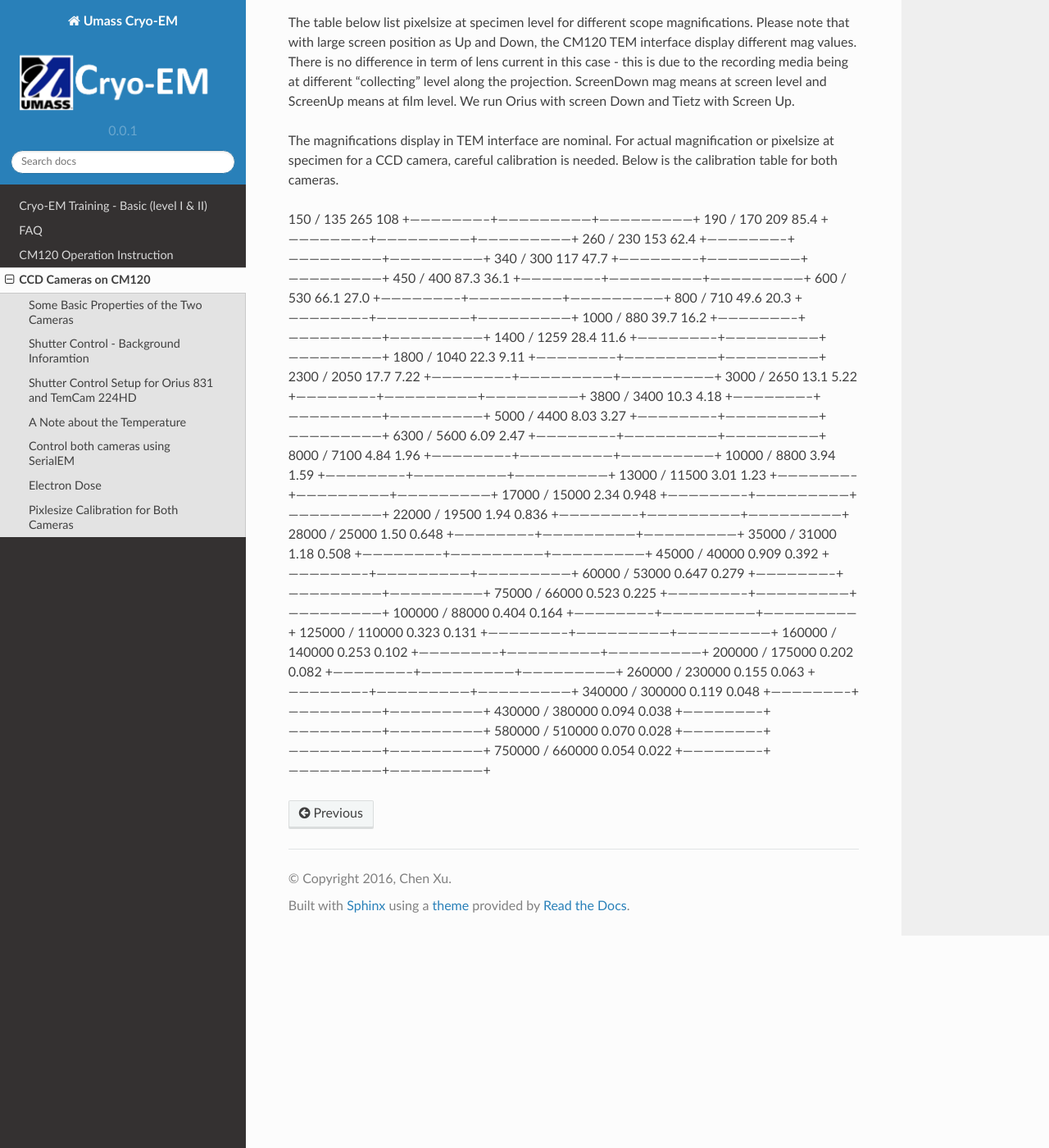
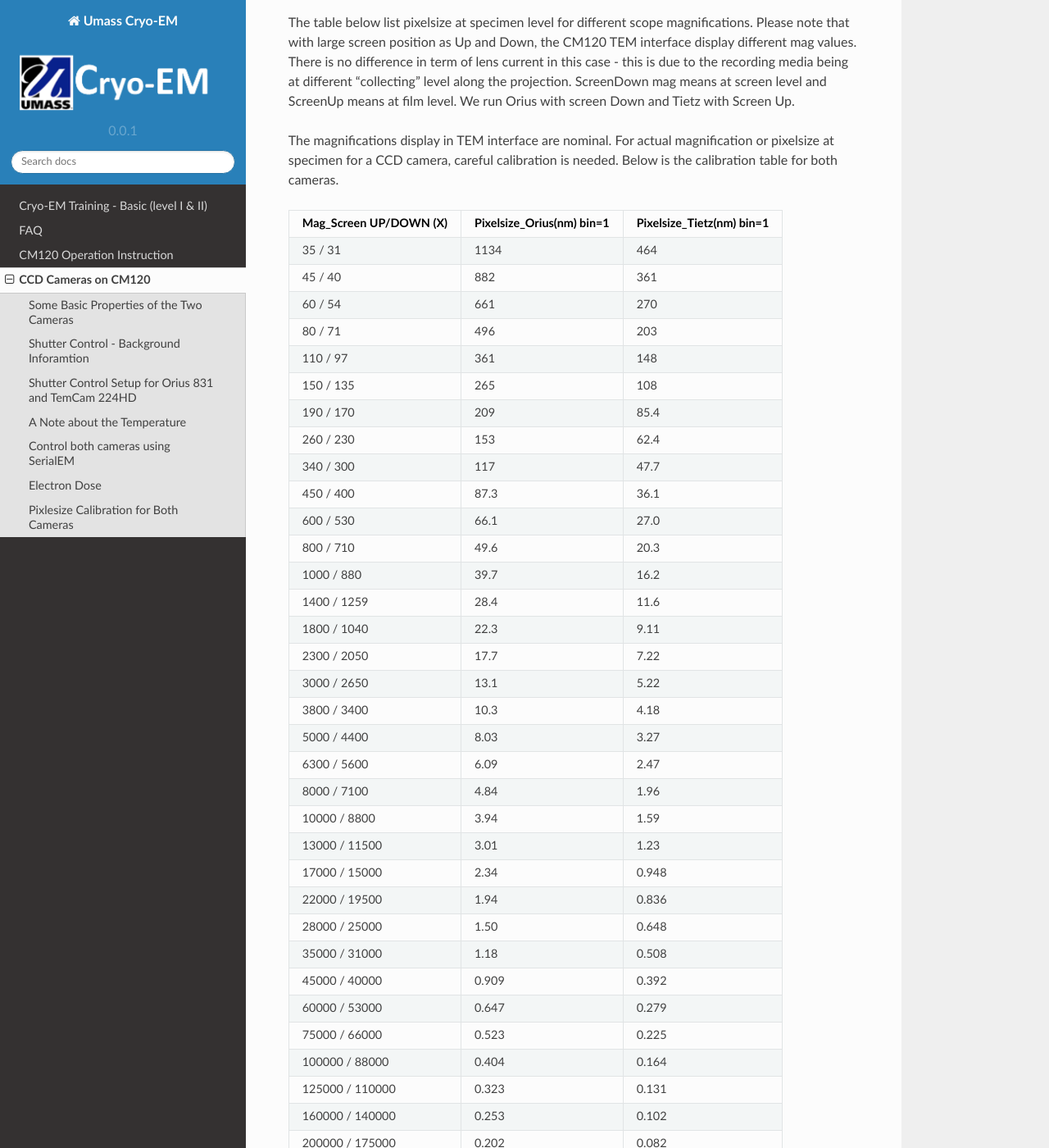
Before and after one commit to xuchen66/sphinx-emdocs, a Sphinx documentation site: the page built from source/ccds_cm120.rst, in a window 1280 px wide and 1400 px high, scrolled down 5932 px. Shown: the whole window at 82% size. Built offline with Sphinx 7.4.7 and the Read the Docs theme 2.0.0, drawn with Linux system fonts in a browser that asks for light colours; pages that are not in the unit, such as notebooks, are missing from menus; some of the changed text lies outside the part shown.

Commit message:
Update ccds_cm120.rst

```diff
--- a/source/ccds_cm120.rst
+++ b/source/ccds_cm120.rst
@@ -158,80 +158,79 @@
 +=======================+===========================+===========================+
 |35 / 31                | 1134                      | 464                       |
 +-----------------------+---------------------------+---------------------------+
-|45 / 40                |	882                       | 361                       |
+|45 / 40                | 882                       | 361                       |
 +-----------------------+---------------------------+---------------------------+
 |60 / 54                | 661                       | 270                       |
 +-----------------------+---------------------------+---------------------------+
-|80 / 71                | 496                       |	203                       |
+|80 / 71                | 496                       | 203                       |
 +-----------------------+---------------------------+---------------------------+
-|110 / 97               |361                        | 148                       |
+|110 / 97               | 361                       | 148                       |
 +-----------------------+---------------------------+---------------------------+
-
-150 / 135	265	108
+|150 / 135              | 265                       | 108                       |
 +-----------------------+---------------------------+---------------------------+
-190 / 170	209	85.4
+|190 / 170              | 209                       | 85.4                      |
 +-----------------------+---------------------------+---------------------------+
-260 / 230	153	62.4
+|260 / 230              | 153                       | 62.4                      |
 +-----------------------+---------------------------+---------------------------+
-340 / 300	117	47.7
+|340 / 300              | 117                       | 47.7                      |
 +-----------------------+---------------------------+---------------------------+
-450 / 400	87.3	36.1
+|450 / 400              | 87.3                      | 36.1                      |
 +-----------------------+---------------------------+---------------------------+
-600 / 530	66.1	27.0
+|600 / 530              | 66.1                      | 27.0                      |
 +-----------------------+---------------------------+---------------------------+
-800 / 710	49.6	20.3
+|800 / 710              | 49.6                      | 20.3                      |
 +-----------------------+---------------------------+---------------------------+
-1000 / 880	39.7	16.2
+|1000 / 880             | 39.7                      | 16.2                      |
 +-----------------------+---------------------------+---------------------------+
-1400 / 1259	28.4	11.6
+|1400 / 1259            | 28.4                      | 11.6                      |
 +-----------------------+---------------------------+---------------------------+
-1800 / 1040	22.3	9.11
+|1800 / 1040            | 22.3                      | 9.11                      |
 +-----------------------+---------------------------+---------------------------+
-2300 / 2050	17.7	7.22
+|2300 / 2050            | 17.7                      | 7.22                      |
 +-----------------------+---------------------------+---------------------------+
-3000 / 2650	13.1	5.22
+|3000 / 2650            | 13.1                      | 5.22                      |
 +-----------------------+---------------------------+---------------------------+
-3800 / 3400	10.3	4.18
+|3800 / 3400            | 10.3                      | 4.18                      |
 +-----------------------+---------------------------+---------------------------+
-5000 / 4400	8.03	3.27
+|5000 / 4400            | 8.03                      | 3.27                      |
 +-----------------------+---------------------------+---------------------------+
-6300 / 5600	6.09	2.47
+|6300 / 5600            | 6.09                      | 2.47                      |
 +-----------------------+---------------------------+---------------------------+
-8000 / 7100	4.84	1.96
+|8000 / 7100            | 4.84                      | 1.96                      |
 +-----------------------+---------------------------+---------------------------+
-10000 / 8800	3.94	1.59
+|10000 / 8800           | 3.94                      | 1.59                      |
 +-----------------------+---------------------------+---------------------------+
-13000 / 11500	3.01	1.23
+|13000 / 11500          | 3.01                      | 1.23                      |
 +-----------------------+---------------------------+---------------------------+
-17000 / 15000	2.34	0.948
+|17000 / 15000          | 2.34                      | 0.948                     |
 +-----------------------+---------------------------+---------------------------+
-22000 / 19500	1.94	0.836
+|22000 / 19500          | 1.94                      | 0.836                     |
 +-----------------------+---------------------------+---------------------------+
-28000 / 25000	1.50	0.648
+|28000 / 25000          | 1.50                      | 0.648                     |
 +-----------------------+---------------------------+---------------------------+
-35000 / 31000	1.18	0.508
+|35000 / 31000          | 1.18                      | 0.508                     |
 +-----------------------+---------------------------+---------------------------+
-45000 / 40000	0.909	0.392
+|45000 / 40000          | 0.909                     | 0.392                     |
 +-----------------------+---------------------------+---------------------------+
-60000 / 53000	0.647	0.279
+|60000 / 53000          | 0.647                     | 0.279                     |
 +-----------------------+---------------------------+---------------------------+
-75000 / 66000	0.523	0.225
+|75000 / 66000          | 0.523                     | 0.225                     |
 +-----------------------+---------------------------+---------------------------+
-100000 / 88000	0.404	0.164
+|100000 / 88000         | 0.404                     | 0.164                     |
 +-----------------------+---------------------------+---------------------------+
-125000 / 110000	0.323	0.131
+|125000 / 110000        | 0.323                     | 0.131                     |
 +-----------------------+---------------------------+---------------------------+
-160000 / 140000	0.253	0.102
+|160000 / 140000        | 0.253                     | 0.102                     |
 +-----------------------+---------------------------+---------------------------+
-200000 / 175000	0.202	0.082
+|200000 / 175000        | 0.202                     | 0.082                     |
 +-----------------------+---------------------------+---------------------------+
-260000 / 230000	0.155	0.063
+|260000 / 230000        | 0.155                     | 0.063                     |
 +-----------------------+---------------------------+---------------------------+
-340000 / 300000	0.119	0.048
+|340000 / 300000        | 0.119                     | 0.048                     |
 +-----------------------+---------------------------+---------------------------+
-430000 / 380000	0.094	0.038
+|430000 / 380000        | 0.094                     | 0.038                     |
 +-----------------------+---------------------------+---------------------------+
-580000 / 510000	0.070	0.028
+|580000 / 510000        | 0.070                     | 0.028                     |
 +-----------------------+---------------------------+---------------------------+
-750000 / 660000	0.054	0.022
+|750000 / 660000        | 0.054                     | 0.022                     |
 +-----------------------+---------------------------+---------------------------+
```
